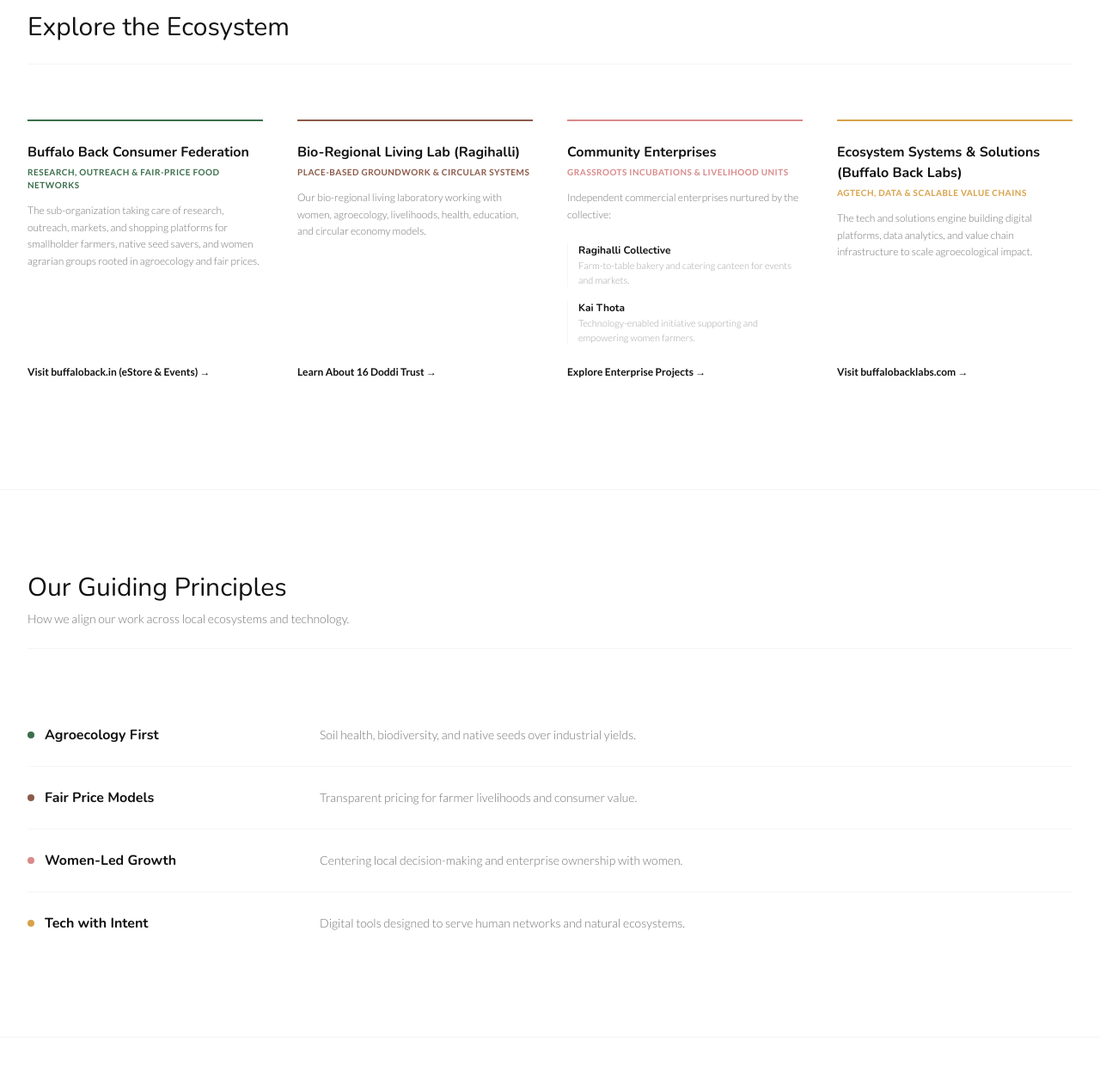
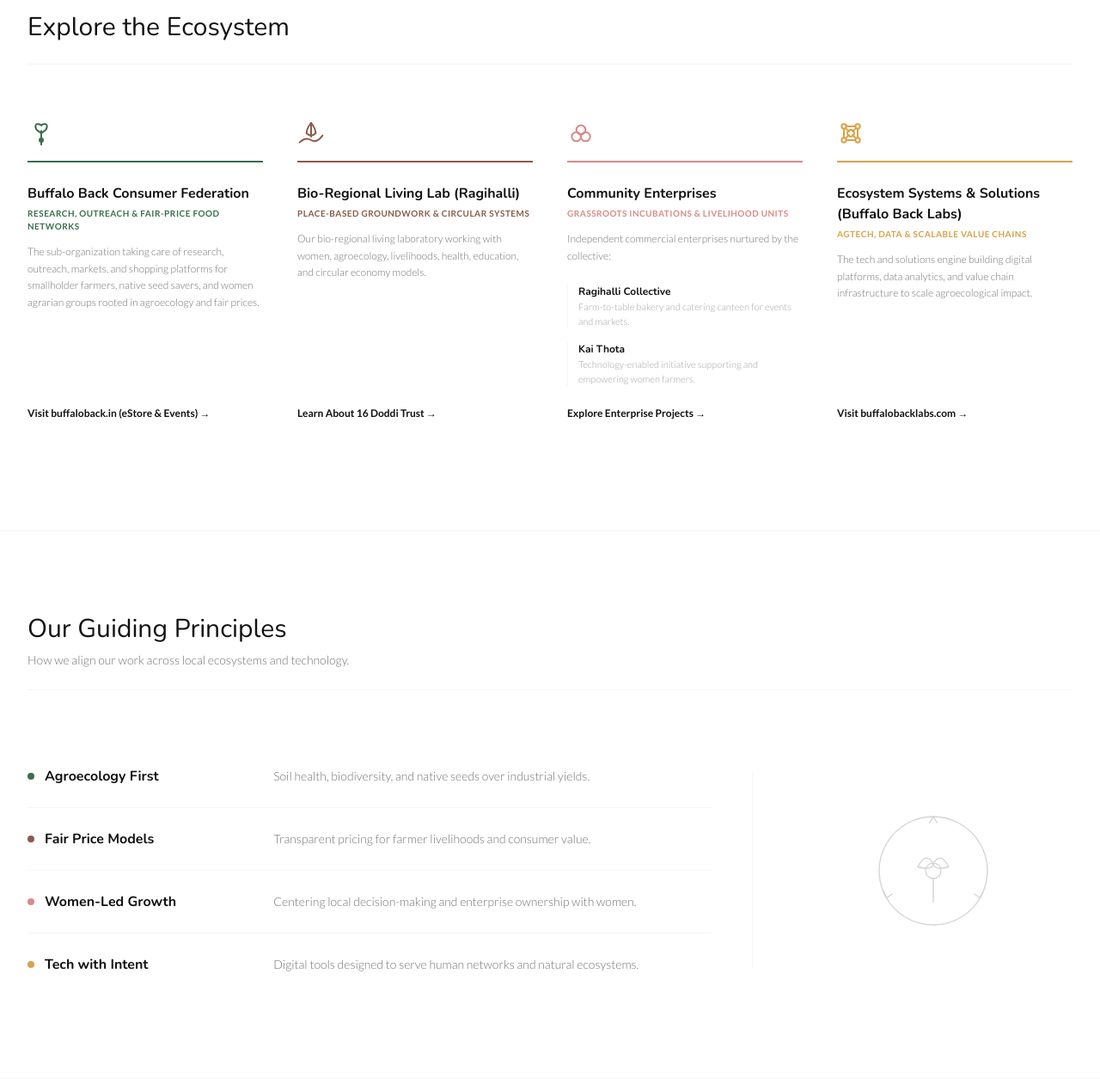
Before and after one commit to pi-bbl-maker/bbc-website, a website: page index.html in a window 1280 px wide. Shown: the part 1000-2268 px from the top of the page at 86% size. Drawn offline with nearby package versions, Linux system fonts and the light colour scheme.

Commit message:
style: add fine-line vector illustrations and icons to index.html layout

```diff
--- a/index.html
+++ b/index.html
@@ -240,8 +240,20 @@
   <main class="flex-grow">
 
     <!-- Hero Section -->
-    <section id="aboutSection" class="relative bg-white py-24 sm:py-32 border-b border-neutral-100">
-      <div class="max-w-7xl mx-auto px-4 sm:px-6 lg:px-8">
+    <section id="aboutSection" class="relative bg-white py-24 sm:py-32 border-b border-neutral-100 overflow-hidden">
+      <!-- Botanical Watermark -->
+      <div class="absolute top-10 right-0 lg:right-10 w-72 h-72 pointer-events-none opacity-20 lg:opacity-30">
+        <svg viewBox="0 0 100 100" class="w-full h-full text-neutral-300 stroke-current" fill="none" stroke-width="1.2" stroke-linecap="round" stroke-linejoin="round" aria-hidden="true">
+          <path d="M20,80 Q40,60 50,20 Q60,60 80,80" />
+          <path d="M50,20 Q35,25 35,40 Q45,35 50,20" />
+          <path d="M50,20 Q65,25 65,40 Q55,35 50,20" />
+          <path d="M42,48 Q25,50 25,65 Q37,60 42,48" />
+          <path d="M58,48 Q75,50 75,65 Q63,60 58,48" />
+          <path d="M35,66 Q15,70 15,85 Q28,80 35,66" />
+          <path d="M65,66 Q85,70 85,85 Q72,80 65,66" />
+        </svg>
+      </div>
+      <div class="max-w-7xl mx-auto px-4 sm:px-6 lg:px-8 relative z-10">
         <div class="max-w-3xl fade-in-up text-left">
 
           <!-- Badge -->
@@ -318,8 +330,17 @@
         <div class="grid grid-cols-1 md:grid-cols-2 lg:grid-cols-4 gap-10">
 
           <!-- Pillar 1: Consumer Federation (Accent Green Top) -->
-          <article class="border-t-2 border-accentGreen pt-6 flex flex-col justify-between h-full">
+          <article class="flex flex-col justify-between h-full">
             <div>
+              <div class="mb-4">
+                <svg viewBox="0 0 24 24" class="w-8 h-8 stroke-[#3B6E4C]" fill="none" stroke-width="1.5" stroke-linecap="round" stroke-linejoin="round" aria-hidden="true">
+                  <path d="M12,22 C12,22 12,14 12,10" />
+                  <path d="M12,12 C9.5,9.5 7,10 7,6 C7,2 12,5 12,5" />
+                  <path d="M12,12 C14.5,9.5 17,10 17,6 C17,2 12,5 12,5" />
+                  <circle cx="12" cy="18" r="1.5" />
+                </svg>
+              </div>
+              <div class="h-0.5 w-full bg-accentGreen mb-6"></div>
               <h3 data-i18n="pillar1Title" class="text-base font-bold text-charcoal font-heading mb-1">Buffalo Back Consumer Federation</h3>
               <p data-i18n="pillar1Sub" class="text-[10px] font-bold tracking-wider text-accentGreen uppercase mb-3">Research, Outreach & Fair-Price Food Networks</p>
               <p data-i18n="pillar1Body" class="text-xs text-neutral-500 leading-relaxed font-light mb-6">
@@ -333,8 +354,16 @@
           </article>
 
           <!-- Pillar 2: Bio-Regional Living Lab (Accent Brown Top) -->
-          <article class="border-t-2 border-accentBrown pt-6 flex flex-col justify-between h-full">
+          <article class="flex flex-col justify-between h-full">
             <div>
+              <div class="mb-4">
+                <svg viewBox="0 0 24 24" class="w-8 h-8 stroke-[#8C5A4A]" fill="none" stroke-width="1.5" stroke-linecap="round" stroke-linejoin="round" aria-hidden="true">
+                  <path d="M2,20 Q7,15 12,18 T22,14" />
+                  <path d="M12,3 Q16,8 16,12 Q12,16 8,12 Q8,8 12,3 Z" />
+                  <path d="M12,3 V15" />
+                </svg>
+              </div>
+              <div class="h-0.5 w-full bg-accentBrown mb-6"></div>
               <h3 data-i18n="pillar2Title" class="text-base font-bold text-charcoal font-heading mb-1">Bio-Regional Living Lab (Ragihalli)</h3>
               <p data-i18n="pillar2Sub" class="text-[10px] font-bold tracking-wider text-accentBrown uppercase mb-3">Place-Based Groundwork & Circular Systems</p>
               <p data-i18n="pillar2Body" class="text-xs text-neutral-500 leading-relaxed font-light mb-6">
@@ -348,8 +377,16 @@
           </article>
 
           <!-- Pillar 3: Community Enterprises (Accent Pink Top) -->
-          <article class="border-t-2 border-accentPink pt-6 flex flex-col justify-between h-full">
+          <article class="flex flex-col justify-between h-full">
             <div>
+              <div class="mb-4">
+                <svg viewBox="0 0 24 24" class="w-8 h-8 stroke-[#D98A8A]" fill="none" stroke-width="1.5" stroke-linecap="round" stroke-linejoin="round" aria-hidden="true">
+                  <circle cx="12" cy="9" r="4" />
+                  <circle cx="8" cy="15" r="4" />
+                  <circle cx="16" cy="15" r="4" />
+                </svg>
+              </div>
+              <div class="h-0.5 w-full bg-accentPink mb-6"></div>
               <h3 data-i18n="pillar3Title" class="text-base font-bold text-charcoal font-heading mb-1">Community Enterprises</h3>
               <p data-i18n="pillar3Sub" class="text-[10px] font-bold tracking-wider text-accentPink uppercase mb-3">Grassroots Incubations & Livelihood Units</p>
               <p class="text-xs text-neutral-500 leading-relaxed font-light mb-4" data-i18n="pillar3Body">
@@ -374,8 +411,26 @@
           </article>
 
           <!-- Pillar 4: BB Labs (Accent Yellow Top) -->
-          <article class="border-t-2 border-accentYellow pt-6 flex flex-col justify-between h-full">
+          <article class="flex flex-col justify-between h-full">
             <div>
+              <div class="mb-4">
+                <svg viewBox="0 0 24 24" class="w-8 h-8 stroke-[#D8A24A]" fill="none" stroke-width="1.5" stroke-linecap="round" stroke-linejoin="round" aria-hidden="true">
+                  <circle cx="6" cy="6" r="2" />
+                  <circle cx="18" cy="6" r="2" />
+                  <circle cx="18" cy="18" r="2" />
+                  <circle cx="6" cy="18" r="2" />
+                  <circle cx="12" cy="12" r="3" />
+                  <path d="M8,6 H16" />
+                  <path d="M18,8 V16" />
+                  <path d="M8,18 H16" />
+                  <path d="M6,8 V16" />
+                  <path d="M7.4,7.4 L10.6,10.6" />
+                  <path d="M16.6,7.4 L13.4,10.6" />
+                  <path d="M16.6,16.6 L13.4,13.4" />
+                  <path d="M7.4,16.6 L10.6,13.4" />
+                </svg>
+              </div>
+              <div class="h-0.5 w-full bg-accentYellow mb-6"></div>
               <h3 data-i18n="pillar4Title" class="text-base font-bold text-charcoal font-heading mb-1">Ecosystem Systems & Solutions (Buffalo Back Labs)</h3>
               <p data-i18n="pillar4Sub" class="text-[10px] font-bold tracking-wider text-accentYellow uppercase mb-3">AgTech, Data & Scalable Value Chains</p>
               <p data-i18n="pillar4Body" class="text-xs text-neutral-500 leading-relaxed font-light mb-6">
@@ -405,15 +460,17 @@
           </p>
         </div>
 
-        <div class="divide-y divide-neutral-100">
+        <div class="grid grid-cols-1 lg:grid-cols-3 gap-12 items-center">
 
+          <!-- Horizontal Row List -->
+          <div class="lg:col-span-2 divide-y divide-neutral-100">
             <!-- Principle 1 -->
-          <div class="py-6 flex flex-col sm:flex-row sm:items-center gap-4 sm:gap-12">
-            <div class="sm:w-1/4 flex items-center gap-3">
+            <div class="py-6 flex flex-col sm:flex-row sm:items-center gap-4 sm:gap-8">
+              <div class="sm:w-1/3 flex items-center gap-3">
                 <span class="h-2 w-2 rounded-full bg-accentGreen flex-shrink-0" aria-hidden="true"></span>
                 <h3 data-i18n="principle1Title" class="text-base font-bold text-charcoal font-heading">Agroecology First</h3>
               </div>
-            <div class="sm:w-3/4">
+              <div class="sm:w-2/3">
                 <p data-i18n="principle1Body" class="text-sm text-neutral-500 font-light leading-relaxed">
                   Soil health, biodiversity, and native seeds over industrial yields.
                 </p>
@@ -421,12 +478,12 @@
             </div>
 
             <!-- Principle 2 -->
-          <div class="py-6 flex flex-col sm:flex-row sm:items-center gap-4 sm:gap-12">
-            <div class="sm:w-1/4 flex items-center gap-3">
+            <div class="py-6 flex flex-col sm:flex-row sm:items-center gap-4 sm:gap-8">
+              <div class="sm:w-1/3 flex items-center gap-3">
                 <span class="h-2 w-2 rounded-full bg-accentBrown flex-shrink-0" aria-hidden="true"></span>
                 <h3 data-i18n="principle2Title" class="text-base font-bold text-charcoal font-heading">Fair Price Models</h3>
               </div>
-            <div class="sm:w-3/4">
+              <div class="sm:w-2/3">
                 <p data-i18n="principle2Body" class="text-sm text-neutral-500 font-light leading-relaxed">
                   Transparent pricing for farmer livelihoods and consumer value.
                 </p>
@@ -434,12 +491,12 @@
             </div>
 
             <!-- Principle 3 -->
-          <div class="py-6 flex flex-col sm:flex-row sm:items-center gap-4 sm:gap-12">
-            <div class="sm:w-1/4 flex items-center gap-3">
+            <div class="py-6 flex flex-col sm:flex-row sm:items-center gap-4 sm:gap-8">
+              <div class="sm:w-1/3 flex items-center gap-3">
                 <span class="h-2 w-2 rounded-full bg-accentPink flex-shrink-0" aria-hidden="true"></span>
                 <h3 data-i18n="principle3Title" class="text-base font-bold text-charcoal font-heading">Women-Led Growth</h3>
               </div>
-            <div class="sm:w-3/4">
+              <div class="sm:w-2/3">
                 <p data-i18n="principle3Body" class="text-sm text-neutral-500 font-light leading-relaxed">
                   Centering local decision-making and enterprise ownership with women.
                 </p>
@@ -447,16 +504,38 @@
             </div>
 
             <!-- Principle 4 -->
-          <div class="py-6 flex flex-col sm:flex-row sm:items-center gap-4 sm:gap-12">
-            <div class="sm:w-1/4 flex items-center gap-3">
+            <div class="py-6 flex flex-col sm:flex-row sm:items-center gap-4 sm:gap-8">
+              <div class="sm:w-1/3 flex items-center gap-3">
                 <span class="h-2 w-2 rounded-full bg-accentYellow flex-shrink-0" aria-hidden="true"></span>
                 <h3 data-i18n="principle4Title" class="text-base font-bold text-charcoal font-heading">Tech with Intent</h3>
               </div>
-            <div class="sm:w-3/4">
+              <div class="sm:w-2/3">
                 <p data-i18n="principle4Body" class="text-sm text-neutral-500 font-light leading-relaxed">
                   Digital tools designed to serve human networks and natural ecosystems.
                 </p>
               </div>
+            </div>
+          </div>
+
+          <!-- Circular Loop Diagram (Light Stroke) -->
+          <div class="lg:col-span-1 flex justify-center py-6 border-t border-neutral-100 lg:border-t-0 lg:border-l lg:pl-12 border-neutral-100">
+            <svg viewBox="0 0 200 200" class="w-full max-w-[180px] text-neutral-300 stroke-current" fill="none" stroke-width="1.5" stroke-linecap="round" stroke-linejoin="round" aria-hidden="true">
+              <!-- Three circular flow arrows representing a closed loop ecosystem -->
+              <path d="M100,30 A70,70 0 0,1 160.6,135" />
+              <path d="M160.6,135 L153,130 M160.6,135 L164,127" stroke-width="1.5" />
+
+              <path d="M160.6,135 A70,70 0 0,1 39.4,135" />
+              <path d="M39.4,135 L47,130 M39.4,135 L36,127" stroke-width="1.5" />
+
+              <path d="M39.4,135 A70,70 0 0,1 100,30" />
+              <path d="M100,30 L95,38 M100,30 L105,38" stroke-width="1.5" />
+
+              <!-- Center organic seed/motif -->
+              <circle cx="100" cy="100" r="10" />
+              <path d="M100,90 Q90,75 80,95 Q100,100 100,90" />
+              <path d="M100,90 Q110,75 120,95 Q100,100 100,90" />
+              <path d="M100,110 V140" />
+            </svg>
           </div>
 
         </div>
```
Lines whose indentation alone changed are shown as unchanged.
